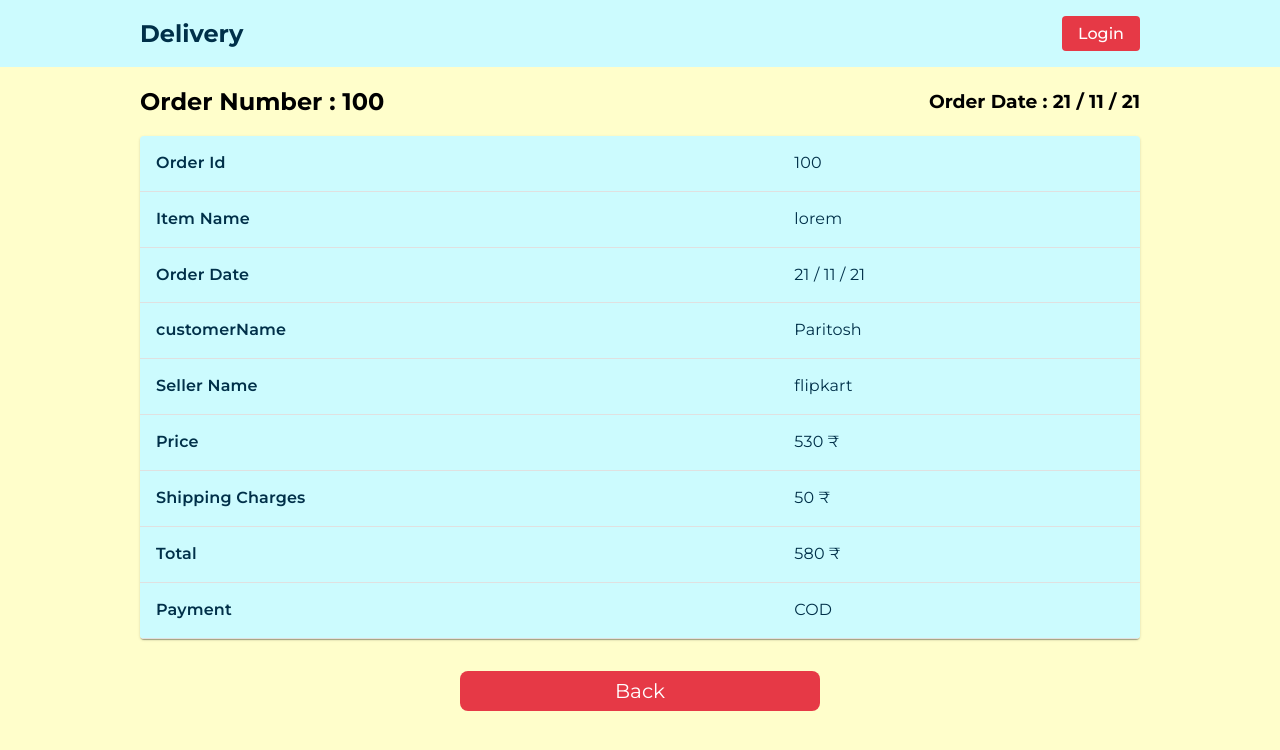
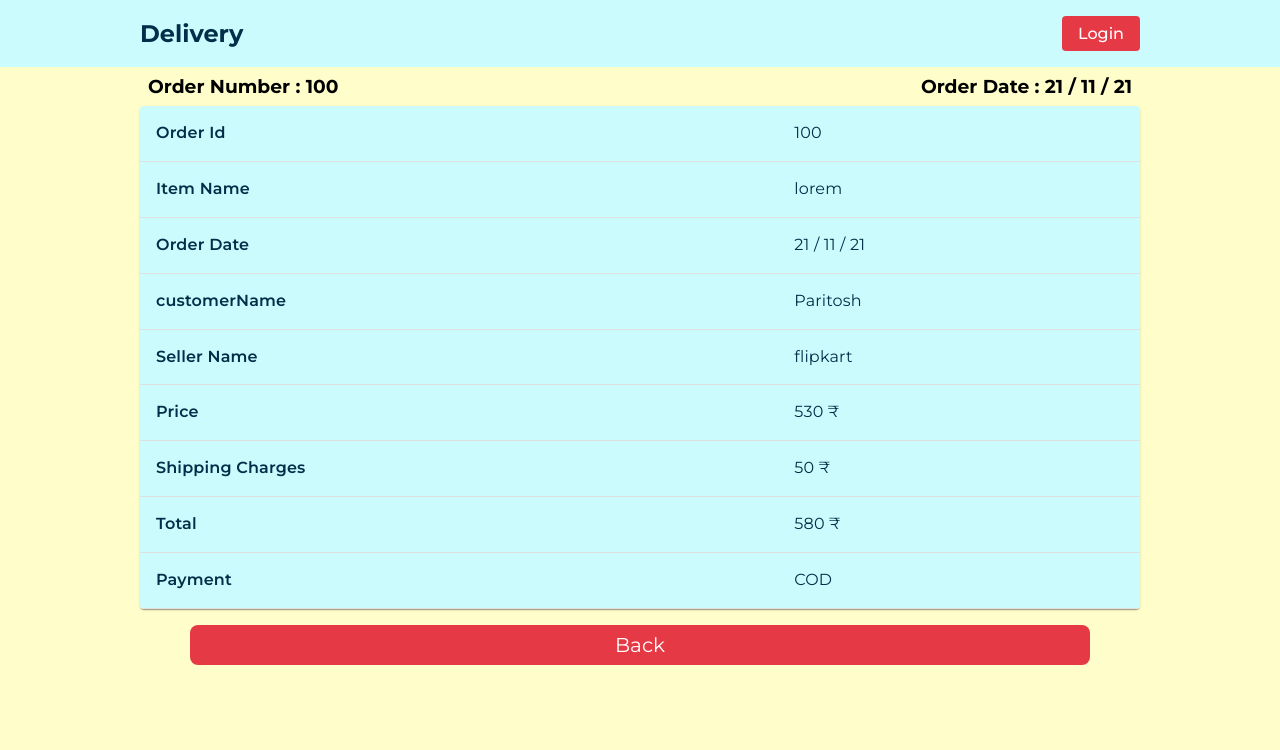
Before and after one commit to ZuberDunge/delivery-and-invoice, a React (Create React App) app: page /order/view/1 in a window 1280 px wide. Shown: the top 750 px of the page. Built offline with nearby package versions, Linux system fonts and the light colour scheme.

Commit message:
Update : UI

```diff
--- a/src/component/OrderDetailsPage.js
+++ b/src/component/OrderDetailsPage.js
@@ -20,7 +20,7 @@ function OrderDetailsPage() {
     return (
         <div className="invoice-container">
             <div className="flex">
-                <h2>Order Number : {OrderDeatil.orderId} </h2>
+                <h3>Order Number : {OrderDeatil.orderId} </h3>
                 <h3>Order Date : {OrderDeatil.orderDate} </h3>
             </div>
 
@@ -80,7 +80,7 @@ function OrderDetailsPage() {
                     </TableBody>
                 </Table>
             </TableContainer>
-            <button className="button" onClick={() => back("/")} >  Back </button>
+            <button className="button marg1tb" onClick={() => back("/")} >  Back </button>
         </div>
     );
 }
--- a/src/component/Style/Home.css
+++ b/src/component/Style/Home.css
@@ -6,6 +6,8 @@ body {
 }
 
 * {
+    margin: 0;
+    padding: 0;
     font-family: 'Montserrat', sans-serif !important;
 }
 
--- a/src/component/Style/Invoice.css
+++ b/src/component/Style/Invoice.css
@@ -3,17 +3,33 @@
     margin: auto;
 }
 
-.flex {
+.flex-btns {
     display: flex;
     justify-content: space-between;
     align-items: center;
+    gap: 1rem;
+
+    padding: 0 0.5rem;
+}
+
+.flex {
+    margin: 0.5rem auto;
+    display: flex;
+    justify-content: space-between;
+    align-items: center;
+    gap: 1rem;
+    flex-wrap: wrap;
+    padding: 0 0.5rem;
+}
+
+.marg1tb {
+    margin: 1rem auto;
 }
 
 .button {
+
     padding: 0.5rem;
-    max-width: 360px;
     width: 90%;
-    margin: 2rem auto;
     cursor: pointer;
     background-color: #E63946;
     color: #FFF;
@@ -22,3 +38,7 @@
     border: 0;
     font-size: 1.25rem;
 }
+
+button {
+    padding: 0.5rem;
+}
```
